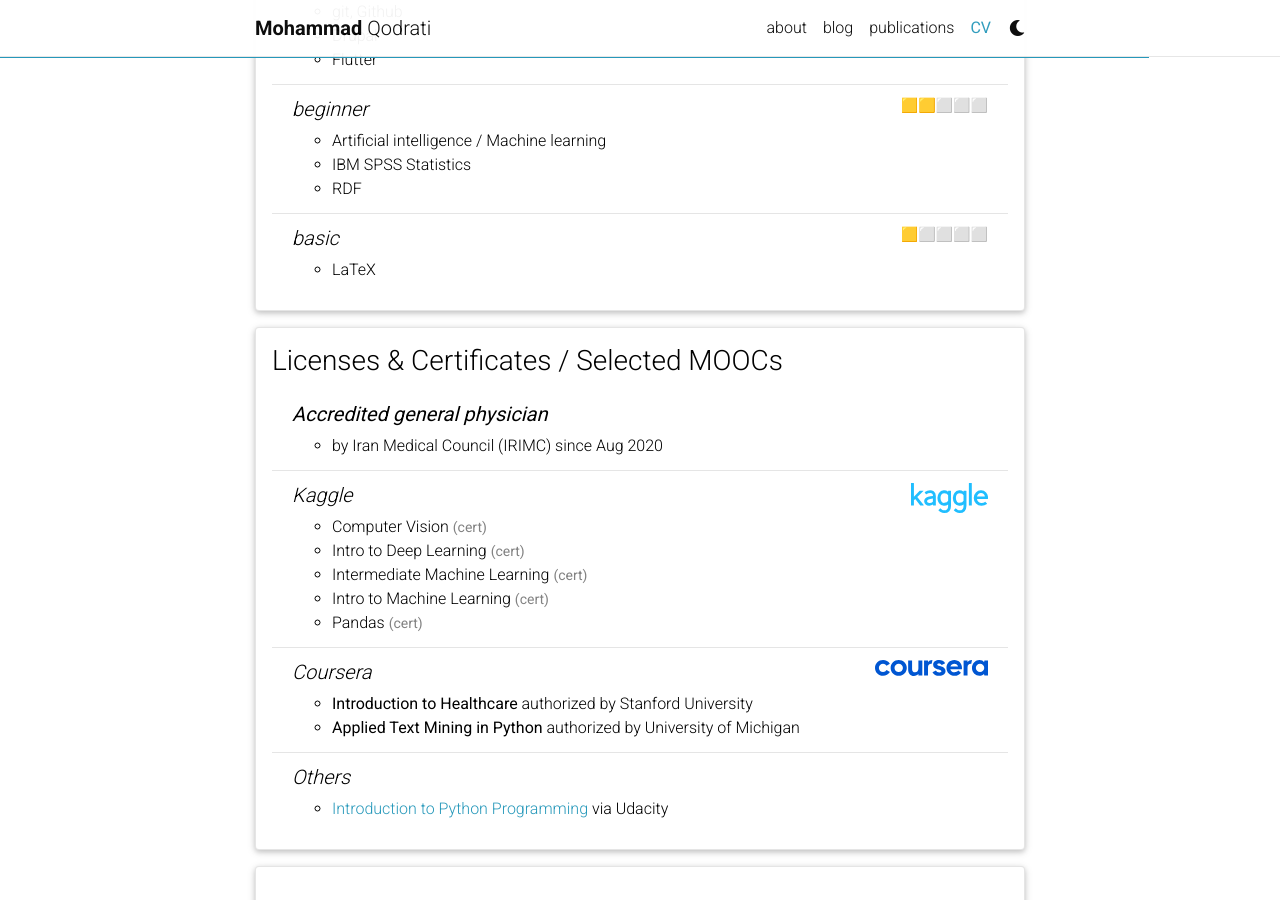
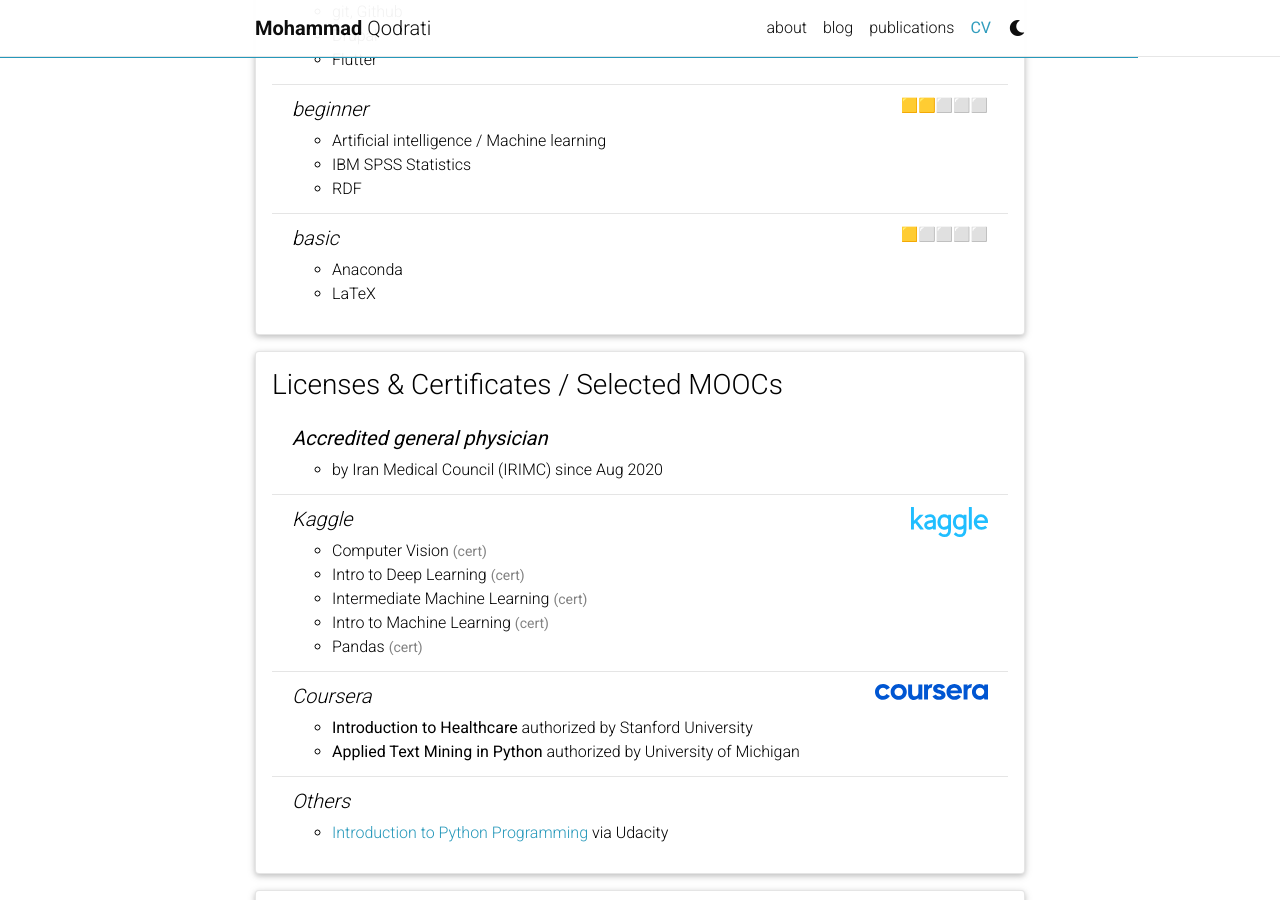
Before and after one commit to qomhmd/qomhmd.github.io, a Jekyll site: the page built from _pages/cv.md, in a window 1280 px wide and 900 px high, scrolled down 2395 px. Built offline with Jekyll 4.4.1, drawn with Linux system fonts in a browser that asks for light colours; comment, search, counter and statistics services are not loaded; a style sheet for code colours, icons or effects is not loaded.

Commit message:
Add Anaconda as a skill to CV

```diff
--- a/_data/cv.yml
+++ b/_data/cv.yml
@@ -95,6 +95,7 @@
         - RDF
     - title: 'basic <small style="float: right; font-style: normal; font-size: 70%;">🟨⬜️⬜️⬜️⬜️</small>'
       items:
+        - Anaconda
         - LaTeX
 
 - title: Licenses & Certificates / Selected MOOCs
```
